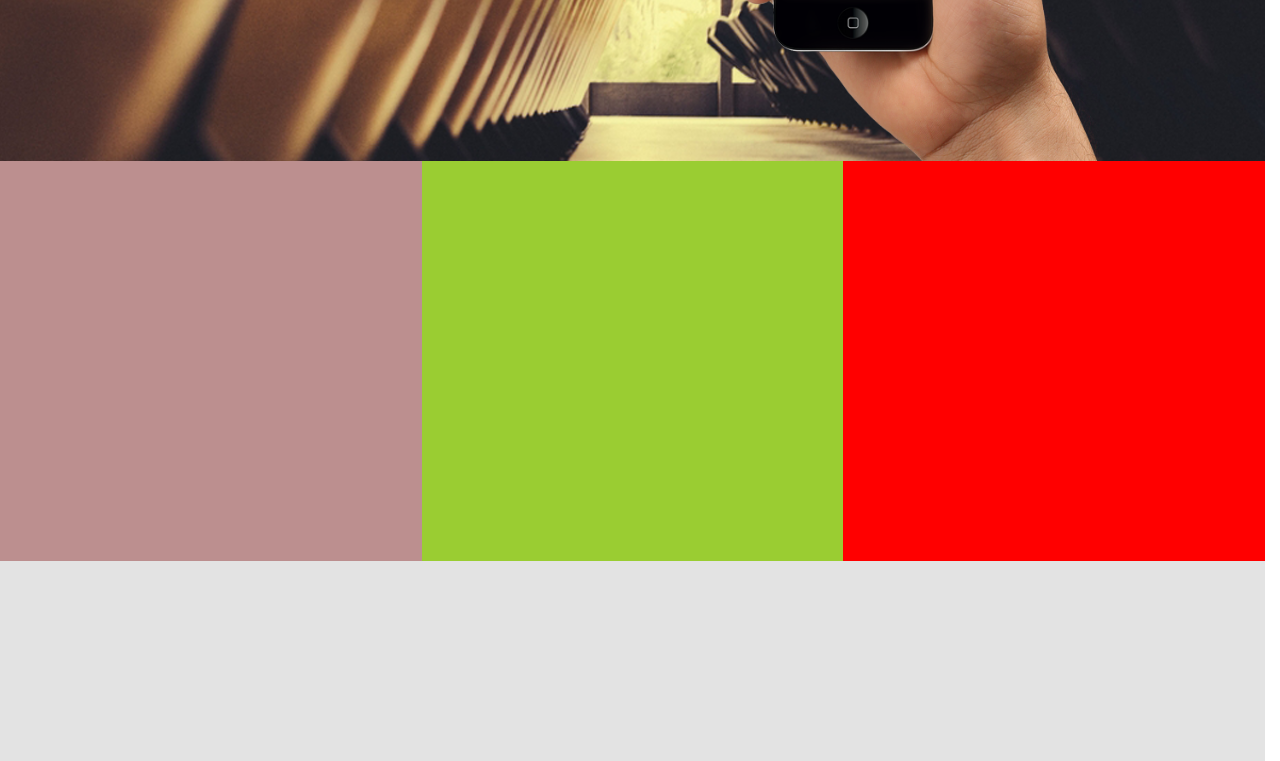
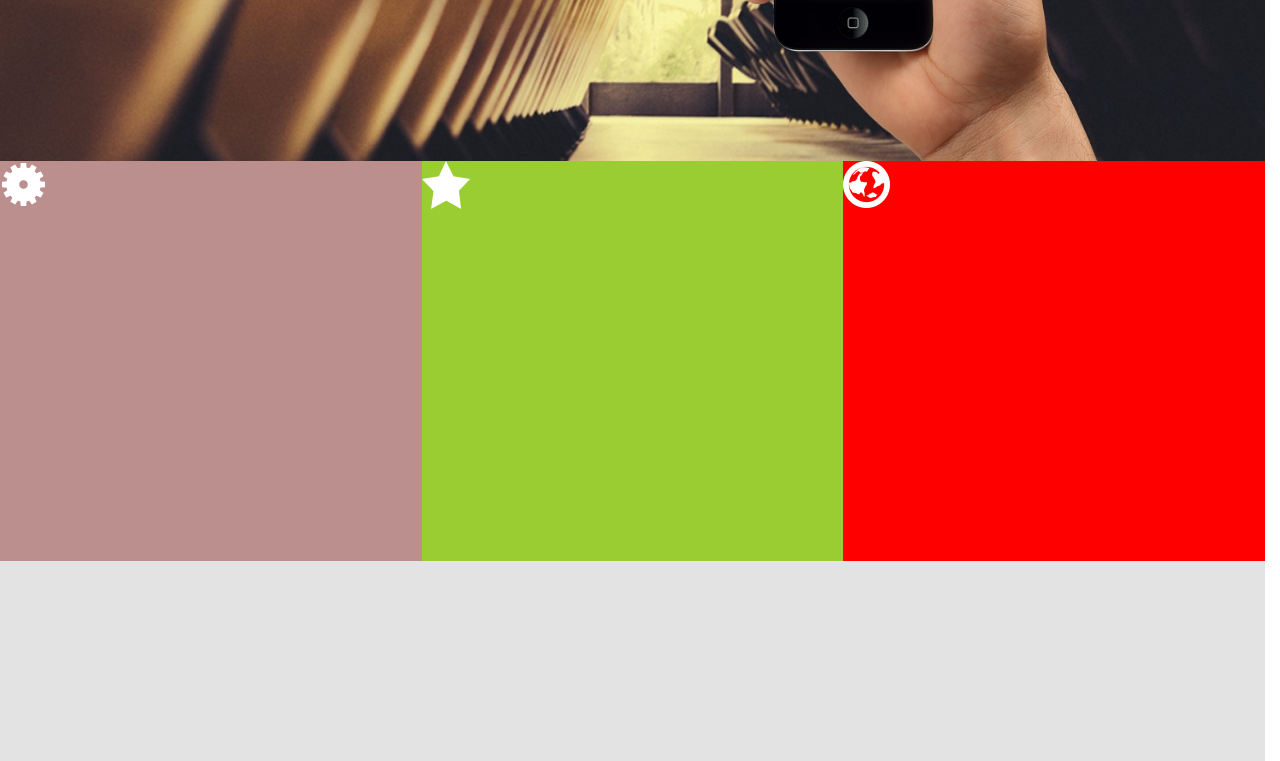
Before and after one commit to martinsfgr/notify, a plain HTML site: page notify-desktop/index.html in a window 1280 px wide. Shown: the part 487-1248 px from the top of the page. Drawn offline with Linux system fonts and the light colour scheme.

Commit message:
add the icons in the info section

```diff
--- a/notify-desktop/index.html
+++ b/notify-desktop/index.html
@@ -36,9 +36,21 @@
         </div>
     </header>
     <section>
-        <div></div>
-        <div></div>
-        <div></div>
+        <div>
+            <div class="bg-icon">
+                <img src="imgs/icone1.png" alt="Icone de uma engrenagem">
+            </div>
+        </div>
+        <div>
+            <div class="bg-icon">
+                <img src="imgs/icone2.png" alt="Icone de uma estrela">
+            </div>
+        </div>
+        <div>
+            <div class="bg-icon">
+                <img src="imgs/icone3.png" alt="Icone do globo terrestre">
+            </div>
+        </div>
     </section>
     <section></section>
     <section></section>
--- a/notify-desktop/style.css
+++ b/notify-desktop/style.css
@@ -19,17 +19,17 @@ body section:nth-child(3){
     grid-template-areas: 'firstside secondside thirdside';
 }
 
-body section:nth-child(3) div:nth-child(1){
+body section:nth-child(3) > div:nth-child(1){
     background-color: rosybrown;
     grid-area: firstside;
 }
 
-body section:nth-child(3) div:nth-child(2){
+body section:nth-child(3) > div:nth-child(2){
     background-color: yellowgreen;
     grid-area: secondside;
 }
 
-body section:nth-child(3) div:nth-child(3){
+body section:nth-child(3) > div:nth-child(3){
     background-color: red;
     grid-area: thirdside;
 }
```
Also changed, not shown: notify-desktop/imgs/icone1.png (added), notify-desktop/imgs/icone2.png (added), notify-desktop/imgs/icone3.png (added).
